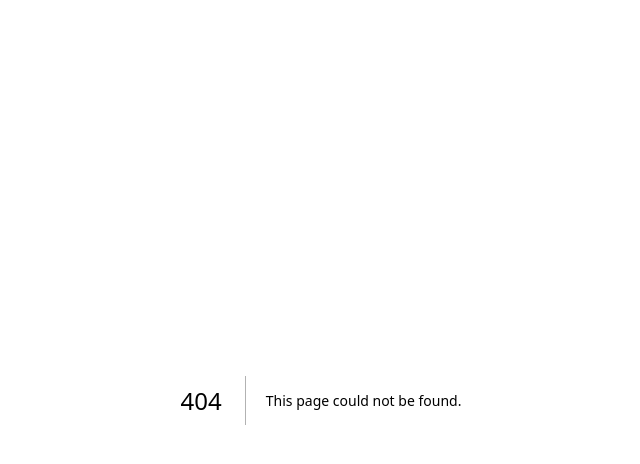
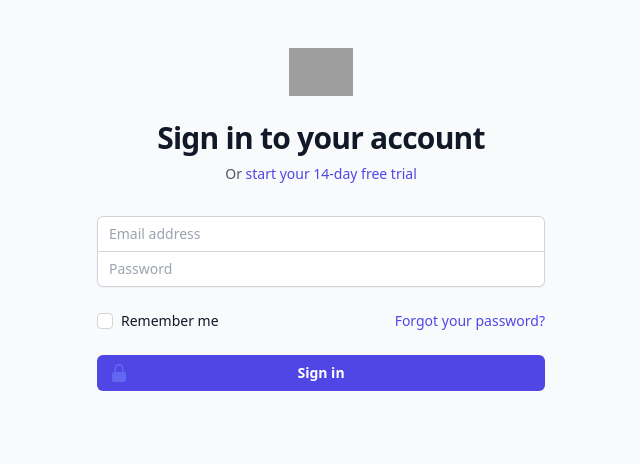
Before and after one commit to mag-planetfwd/nextjs, a Next.js app: page /signin in a window 1280 px wide. Before the commit this address had no page. Shown: the top 464 px of the page, without its empty margins (319-959 px from the left). Built offline with nearby package versions, Linux system fonts and the light colour scheme; grey boxes are pictures that could not be loaded.

Commit message:
add signin page

```diff
--- a/package.json
+++ b/package.json
@@ -11,6 +11,10 @@
   "dependencies": {
     "@headlessui/react": "^1.7.13",
     "@heroicons/react": "^2.0.17",
+    "@supabase/auth-ui-react": "^0.3.5",
+    "@supabase/auth-ui-shared": "^0.1.3",
+    "@supabase/supabase-js": "^2.13.1",
+    "@tailwindcss/forms": "^0.5.3",
     "@types/node": "18.15.11",
     "@types/react": "18.0.32",
     "@types/react-dom": "18.0.11",
--- a/pages/_document.tsx
+++ b/pages/_document.tsx
@@ -2,9 +2,9 @@ import { Html, Head, Main, NextScript } from 'next/document'
 
 export default function Document() {
   return (
-    <Html lang="en">
+    <Html lang="en" className="h-full bg-gray-50">
       <Head />
-      <body>
+      <body className="h-full">
         <Main />
         <NextScript />
       </body>
--- a/pages/index.tsx
+++ b/pages/index.tsx
@@ -44,7 +44,7 @@ export default function Example() {
             ))}
           </div>
           <div className="hidden lg:flex lg:flex-1 lg:justify-end">
-            <a href="#" className="text-sm font-semibold leading-6 text-gray-900">
+            <a href="/signin" className="text-sm font-semibold leading-6 text-gray-900">
               Log in <span aria-hidden="true">&rarr;</span>
             </a>
           </div>
--- /dev/null
+++ b/pages/signin/index.tsx
@@ -0,0 +1,93 @@
+import { LockClosedIcon } from '@heroicons/react/20/solid'
+
+export default function Example() {
+    return (
+        <>
+            <div className="flex min-h-full items-center justify-center px-4 py-12 sm:px-6 lg:px-8">
+                <div className="w-full max-w-md space-y-8">
+                    <div>
+                        <img
+                            className="mx-auto h-12 w-auto"
+                            src="https://tailwindui.com/img/logos/mark.svg?color=indigo&shade=600"
+                            alt="Your Company"
+                        />
+                        <h2 className="mt-6 text-center text-3xl font-bold tracking-tight text-gray-900">
+                            Sign in to your account
+                        </h2>
+                        <p className="mt-2 text-center text-sm text-gray-600">
+                            Or{' '}
+                            <a href="#" className="font-medium text-indigo-600 hover:text-indigo-500">
+                                start your 14-day free trial
+                            </a>
+                        </p>
+                    </div>
+                    <form className="mt-8 space-y-6" action="#" method="POST">
+                        <input type="hidden" name="remember" defaultValue="true" />
+                        <div className="-space-y-px rounded-md shadow-sm">
+                            <div>
+                                <label htmlFor="email-address" className="sr-only">
+                                    Email address
+                                </label>
+                                <input
+                                    id="email-address"
+                                    name="email"
+                                    type="email"
+                                    autoComplete="email"
+                                    required
+                                    className="relative block w-full rounded-t-md border-0 py-1.5 text-gray-900 ring-1 ring-inset ring-gray-300 placeholder:text-gray-400 focus:z-10 focus:ring-2 focus:ring-inset focus:ring-indigo-600 sm:text-sm sm:leading-6"
+                                    placeholder="Email address"
+                                />
+                            </div>
+                            <div>
+                                <label htmlFor="password" className="sr-only">
+                                    Password
+                                </label>
+                                <input
+                                    id="password"
+                                    name="password"
+                                    type="password"
+                                    autoComplete="current-password"
+                                    required
+                                    className="relative block w-full rounded-b-md border-0 py-1.5 text-gray-900 ring-1 ring-inset ring-gray-300 placeholder:text-gray-400 focus:z-10 focus:ring-2 focus:ring-inset focus:ring-indigo-600 sm:text-sm sm:leading-6"
+                                    placeholder="Password"
+                                />
+                            </div>
+                        </div>
+
+                        <div className="flex items-center justify-between">
+                            <div className="flex items-center">
+                                <input
+                                    id="remember-me"
+                                    name="remember-me"
+                                    type="checkbox"
+                                    className="h-4 w-4 rounded border-gray-300 text-indigo-600 focus:ring-indigo-600"
+                                />
+                                <label htmlFor="remember-me" className="ml-2 block text-sm text-gray-900">
+                                    Remember me
+                                </label>
+                            </div>
+
+                            <div className="text-sm">
+                                <a href="#" className="font-medium text-indigo-600 hover:text-indigo-500">
+                                    Forgot your password?
+                                </a>
+                            </div>
+                        </div>
+
+                        <div>
+                            <button
+                                type="submit"
+                                className="group relative flex w-full justify-center rounded-md bg-indigo-600 px-3 py-2 text-sm font-semibold text-white hover:bg-indigo-500 focus-visible:outline focus-visible:outline-2 focus-visible:outline-offset-2 focus-visible:outline-indigo-600"
+                            >
+                                <span className="absolute inset-y-0 left-0 flex items-center pl-3">
+                                    <LockClosedIcon className="h-5 w-5 text-indigo-500 group-hover:text-indigo-400" aria-hidden="true" />
+                                </span>
+                                Sign in
+                            </button>
+                        </div>
+                    </form>
+                </div>
+            </div>
+        </>
+    )
+}
--- a/tailwind.config.js
+++ b/tailwind.config.js
@@ -11,5 +11,7 @@ module.exports = {
   theme: {
     extend: {},
   },
-  plugins: [],
+  plugins: [
+    require('@tailwindcss/forms'),
+  ],
 }
```
Also changed, not shown: 1 other file (tests, documents, lock files or other folders).
